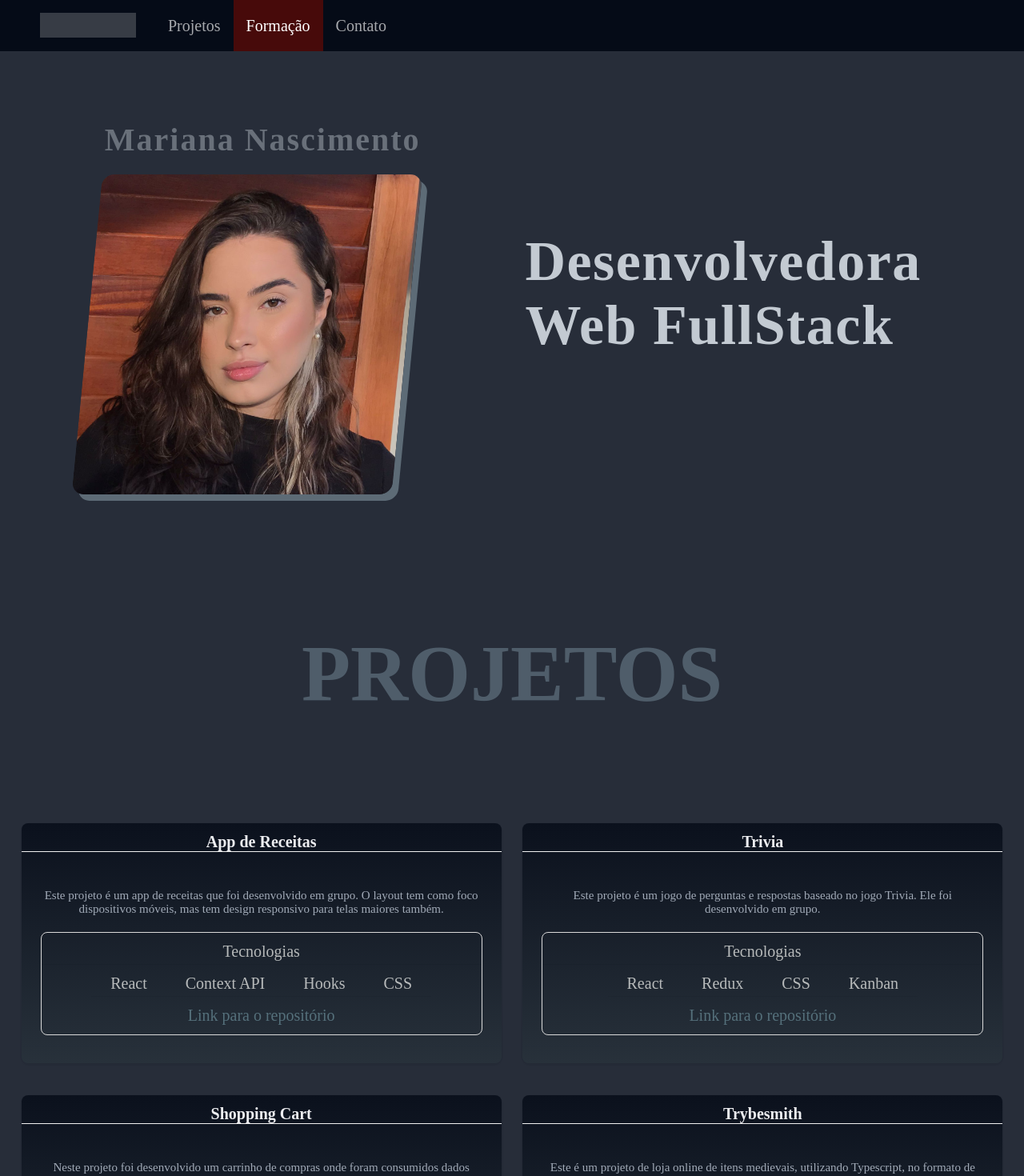
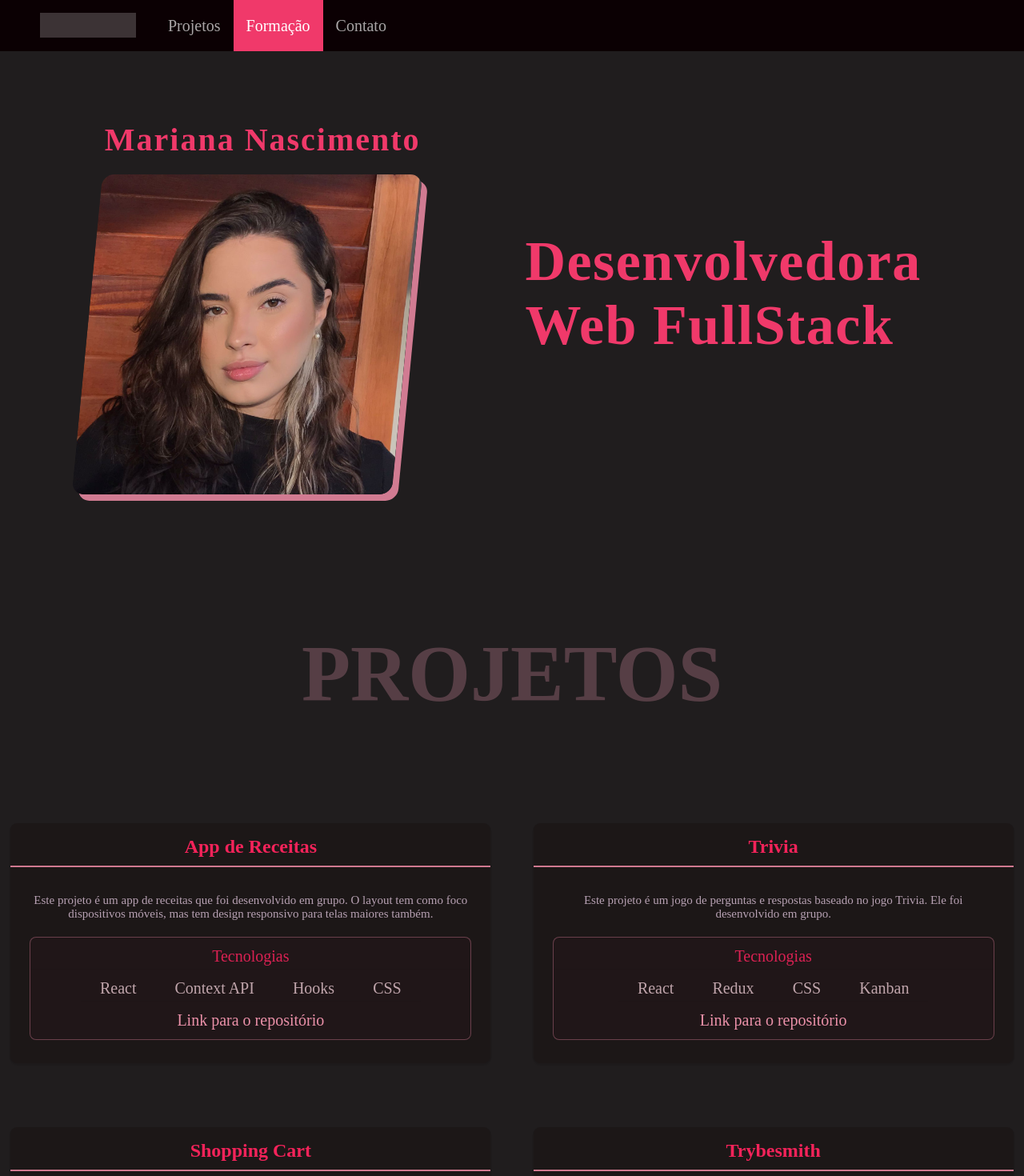
Before and after one commit to MariSIN/Portfolio, a React (Create React App) app in the folder portfolio/: page / in a window 1280 px wide. Shown: the top 1470 px of the page at 80% size. Built offline with nearby package versions, Linux system fonts and the light colour scheme.

Commit message:
Modifica os cards

```diff
--- a/portfolio/src/App.jsx
+++ b/portfolio/src/App.jsx
@@ -4,16 +4,16 @@ import SobreMim from './components/sobreMim';
 const { Header, Content, Footer } = Layout;
 
 const config = {
-	colorPrimary: '#470a0a',
-	colorTextBase: '#cdcfce',
-	colorTextHeading: '#ecedf0',
+	colorPrimary: '#F0396A',
+	colorTextBase: '#ADA4A6',
+	colorTextHeading: '#fd92aecd',
 	fontSizeHeading1: '70px',
 	fontSizeHeading2: '40px',
 	fontSizeHeading3: '100px',
 	fontFamily: 'Raleway',
 	fontSize: '20px',
-	colorLink: '#55707b',
-	colorLinkHover: '#c3cad2'
+	colorLink: '#EB91A9',
+	colorLinkHover: '#FFD8E2'
 };
 
 function App() {
@@ -29,7 +29,7 @@ function App() {
 						top: 0,
 						zIndex: 1,
 						width: '100%',
-						background: '#050b17',
+						background: '#0B0003',
 					}}>
 					<div
 						style={{
@@ -44,7 +44,7 @@ function App() {
 						theme='dark'
 						mode='horizontal'
 						defaultSelectedKeys={['2']}
-						style={{ background: '#050b17', color: '#f2f2f2' }}>
+						style={{ background: '#0B0003', color: '#ADA4A6' }}>
 						<Menu.Item key='1'>Projetos</Menu.Item>
 						<Menu.Item key='2'>Formação</Menu.Item>
 						<Menu.Item key='3'>Contato</Menu.Item>
@@ -58,7 +58,7 @@ function App() {
 					<div
 						style={{
 							minHeight: 380,
-							background: '#272d39',
+							background: '#201d1e',
 						}}>
 						<SobreMim />
 					</div>
--- a/portfolio/src/components/cards.css
+++ b/portfolio/src/components/cards.css
@@ -5,6 +5,35 @@
 	height: 300px;
 	width: 600px;
 	margin-top: 40px;
-	color: #a1aab7;
-    background: linear-gradient(to bottom, rgba(5, 11, 23, 0.83), #28323bcd);
+	color: #b7a1b3;
+    background-color:  #0f000438;
+    transition: 0.5s;
 }
+
+
+.card:hover {
+    transform:translateY(-10px);
+    box-shadow: 4px 3px 0px #F4235A;
+}
+
+.ant-card-head-title {
+    font-size: 24px;
+    color: #F4235A;
+  }
+
+.ant-card-head {
+    height: 50px;
+  }
+
+.ant-list-bordered {
+    background-color:  #f4235b05;
+    border-color:  #fd92ae56;
+  }
+
+.ant-list-items .ant-list-item {
+    color:#e7c8d0cd
+}
+
+.ant-list-header div {
+    color: #f4235be2;
+}
--- a/portfolio/src/components/cards.jsx
+++ b/portfolio/src/components/cards.jsx
@@ -20,12 +20,15 @@ export default function cards() {
 				style={{
 					display: 'flex',
 					justifyContent: 'space-evenly',
+                    gap: 40
 				}}>
 				<Col>
 					<Card
 						title='App de Receitas'
 						bordered={false}
-						className='card'>
+						className='card'
+                        headStyle={{ borderBottom: '2px solid #fd92aecd' }}
+                        >
 						<p style={{ fontSize: 15, marginBottom: '20px' }}>
 							Este projeto é um app de receitas que foi desenvolvido em grupo. O
 							layout tem como foco dispositivos móveis, mas tem design
@@ -54,6 +57,7 @@ export default function cards() {
 					<Card
 						title='Trivia'
 						bordered={false}
+                        headStyle={{ borderBottom: '2px solid #fd92aecd' }}
 						className='card'>
 						<p style={{ fontSize: 15, marginBottom: '20px' }}>
 							Este projeto é um jogo de perguntas e respostas baseado no jogo
@@ -81,6 +85,7 @@ export default function cards() {
 				<Col>
 					<Card
 						title='Shopping Cart'
+                        headStyle={{ borderBottom: '2px solid #fd92aecd' }}
 						bordered={false}
 						className='card'>
 						<p style={{ fontSize: 15, marginBottom: '20px' }}>
@@ -110,6 +115,7 @@ export default function cards() {
 				<Col>
 					<Card
 						title='Trybesmith'
+                        headStyle={{ borderBottom: '2px solid #fd92aecd' }}
 						bordered={false}
 						className='card'>
 						<p style={{ fontSize: 15, marginBottom: '20px' }}>
@@ -139,6 +145,7 @@ export default function cards() {
 				<Col>
 					<Card
 						title='Trybers and Dragons'
+                        headStyle={{ borderBottom: '2px solid #fd92aecd' }}
 						bordered={false}
 						className='card'>
 						<p style={{ fontSize: 15, marginBottom: '20px' }}>
@@ -169,6 +176,7 @@ export default function cards() {
 				<Col>
 					<Card
 						title='Trybers and Dragons'
+                        headStyle={{ borderBottom: '2px solid #fd92aecd' }}
 						bordered={false}
 						className='card'>
 						<p style={{ fontSize: 15, marginBottom: '20px' }}>
@@ -198,6 +206,7 @@ export default function cards() {
 				<Col>
 					<Card
 						title='Blogs API'
+                        headStyle={{ borderBottom: '2px solid #fd92aecd' }}
 						bordered={false}
 						className='card'>
 						<p style={{ fontSize: 15, marginBottom: '20px' }}>
--- a/portfolio/src/components/sobreMim.jsx
+++ b/portfolio/src/components/sobreMim.jsx
@@ -16,7 +16,7 @@ function SobreMim() {
 						style={{
 							textAlign: 'center',
 							fontFamily: 'Dancing Script',
-							color: '#69707a',
+							color: '#F0396A',
 							letterSpacing: '2px',
 						}}>
 						Mariana Nascimento
@@ -27,7 +27,7 @@ function SobreMim() {
 						width={400}
 						style={{
 							borderRadius: '15px',
-							boxShadow: '8px 8px 0 #5d6b76',
+							boxShadow: '8px 8px 0 #fd92aecd',
 							transform: 'skew(-5.5deg) scale(1)',
 							transformOrigin: 'left top',
 						}}
@@ -38,7 +38,7 @@ function SobreMim() {
 						level={1}
 						style={{
 							textAlign: 'left',
-							color: '#c3cad2',
+							color: '#F0396A',
 							letterSpacing: '1.5px',
 						}}>
 						Desenvolvedora
@@ -56,7 +56,7 @@ function SobreMim() {
 						<Typography.Title
 						className='experiencia'
 							level={3}
-							style={{ color: '#4f5d6a', textAlign: 'center' }}>
+							style={{ color: '#63474fcd', textAlign: 'center' }}>
 							PROJETOS
 						</Typography.Title>
 				</Col>
```
